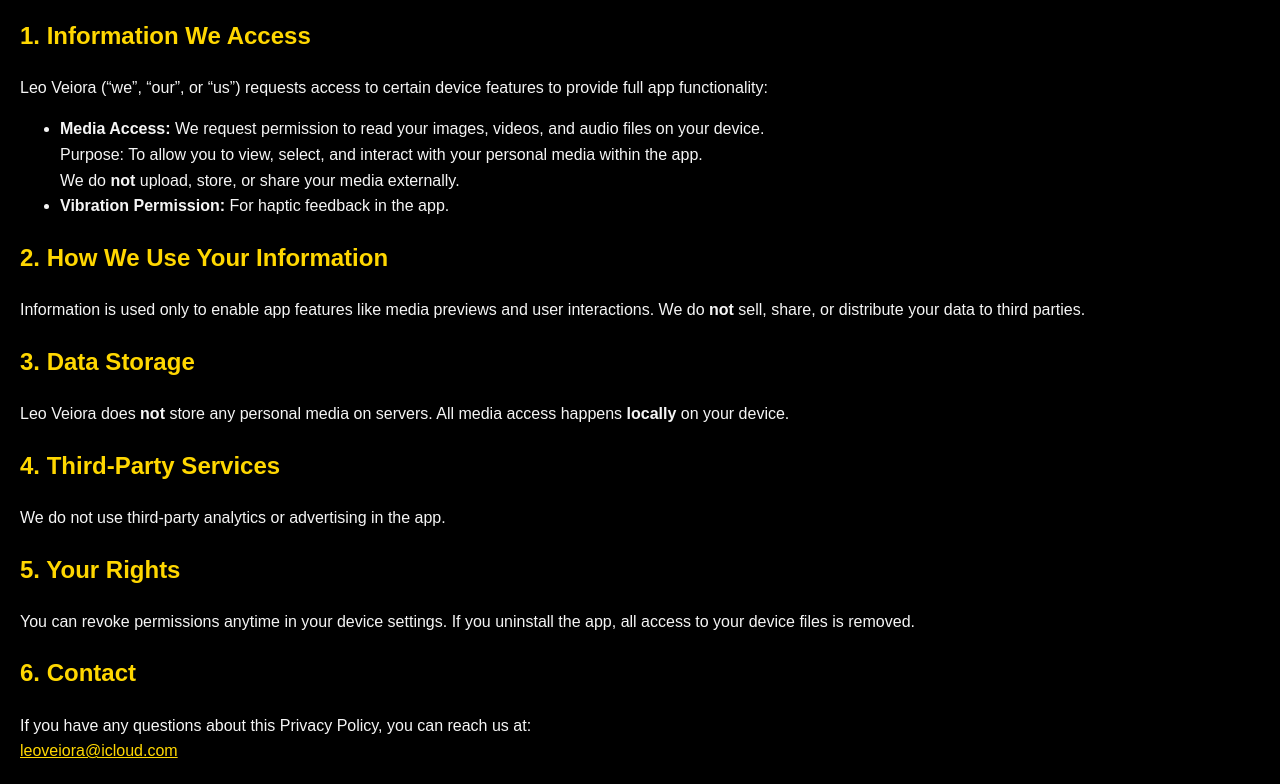
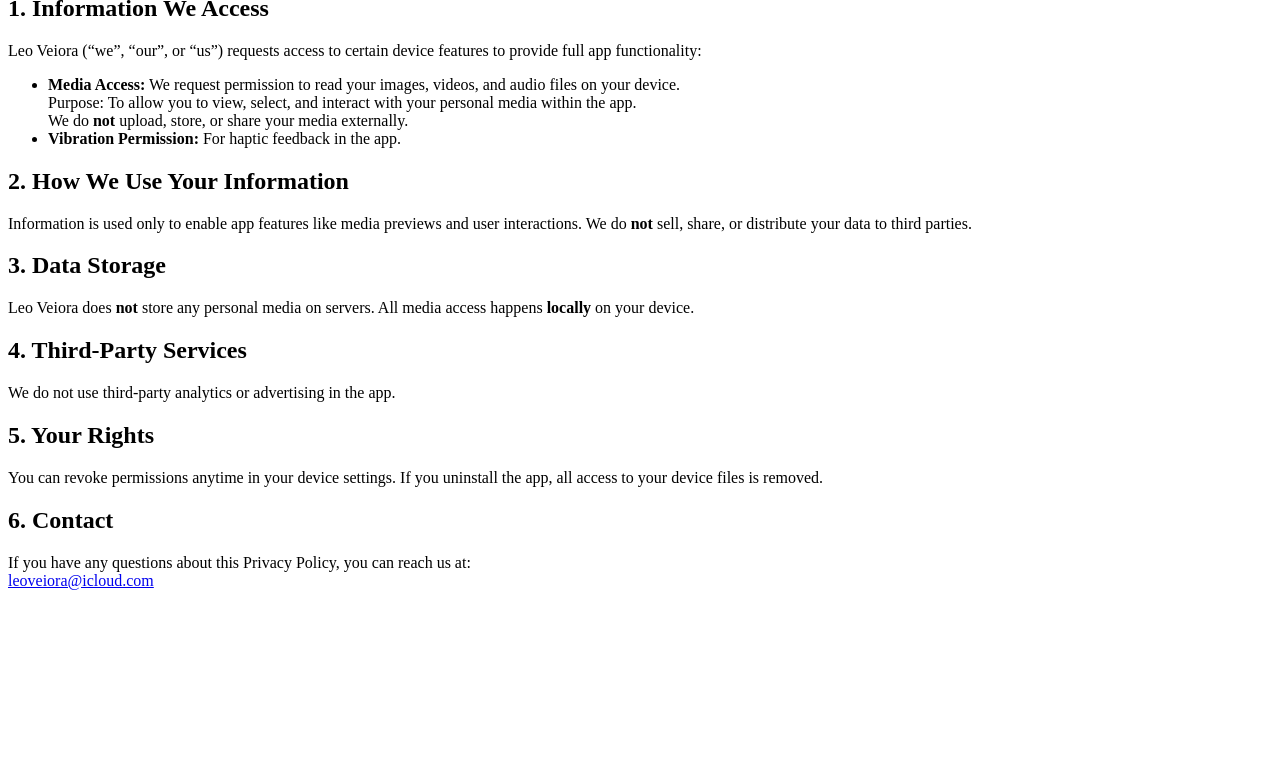
Before and after one commit to LeoVeiora/leo-veiora-privacy, a plain HTML site: page index.html in a window 1280 px wide. Shown: the part 123-907 px from the top of the page. After the commit the page ends 800 px from the top, so only its background shows below. Drawn offline with Linux system fonts and the light colour scheme.

Commit message:
Update index.html

```diff
--- a/index.html
+++ b/index.html
@@ -4,30 +4,11 @@
     <meta charset="UTF-8">
     <meta name="viewport" content="width=device-width, initial-scale=1.0">
     <title>Leo Veiora Privacy Policy</title>
-    <style>
-        body {
-            font-family: Arial, sans-serif;
-            background-color: #000; /* dark luxury vibe */
-            color: #f5f5f5;
-            margin: 20px;
-            line-height: 1.6;
-        }
-        h1, h2 {
-            color: #FFD700; /* gold accent */
-        }
-        a {
-            color: #FFD700;
-        }
-        section {
-            margin-bottom: 20px;
-        }
-    </style>
 </head>
 <body>
     <h1>Leo Veiora Privacy Policy</h1>
     <p><strong>Effective Date:</strong> 25 August 2025</p>
 
-    <section>
     <h2>1. Information We Access</h2>
     <p>Leo Veiora (“we”, “our”, or “us”) requests access to certain device features to provide full app functionality:</p>
     <ul>
@@ -36,32 +17,21 @@
             <br>We do <strong>not</strong> upload, store, or share your media externally.</li>
         <li><strong>Vibration Permission:</strong> For haptic feedback in the app.</li>
     </ul>
-    </section>
 
-    <section>
     <h2>2. How We Use Your Information</h2>
     <p>Information is used only to enable app features like media previews and user interactions. We do <strong>not</strong> sell, share, or distribute your data to third parties.</p>
-    </section>
 
-    <section>
     <h2>3. Data Storage</h2>
     <p>Leo Veiora does <strong>not</strong> store any personal media on servers. All media access happens <strong>locally</strong> on your device.</p>
-    </section>
 
-    <section>
     <h2>4. Third-Party Services</h2>
     <p>We do not use third-party analytics or advertising in the app.</p>
-    </section>
 
-    <section>
     <h2>5. Your Rights</h2>
     <p>You can revoke permissions anytime in your device settings. If you uninstall the app, all access to your device files is removed.</p>
-    </section>
 
-    <section>
     <h2>6. Contact</h2>
     <p>If you have any questions about this Privacy Policy, you can reach us at: <br>
     <a href="mailto:leoveiora@icloud.com">leoveiora@icloud.com</a></p>
-    </section>
 </body>
 </html>
```
Lines whose indentation alone changed are shown as unchanged.
